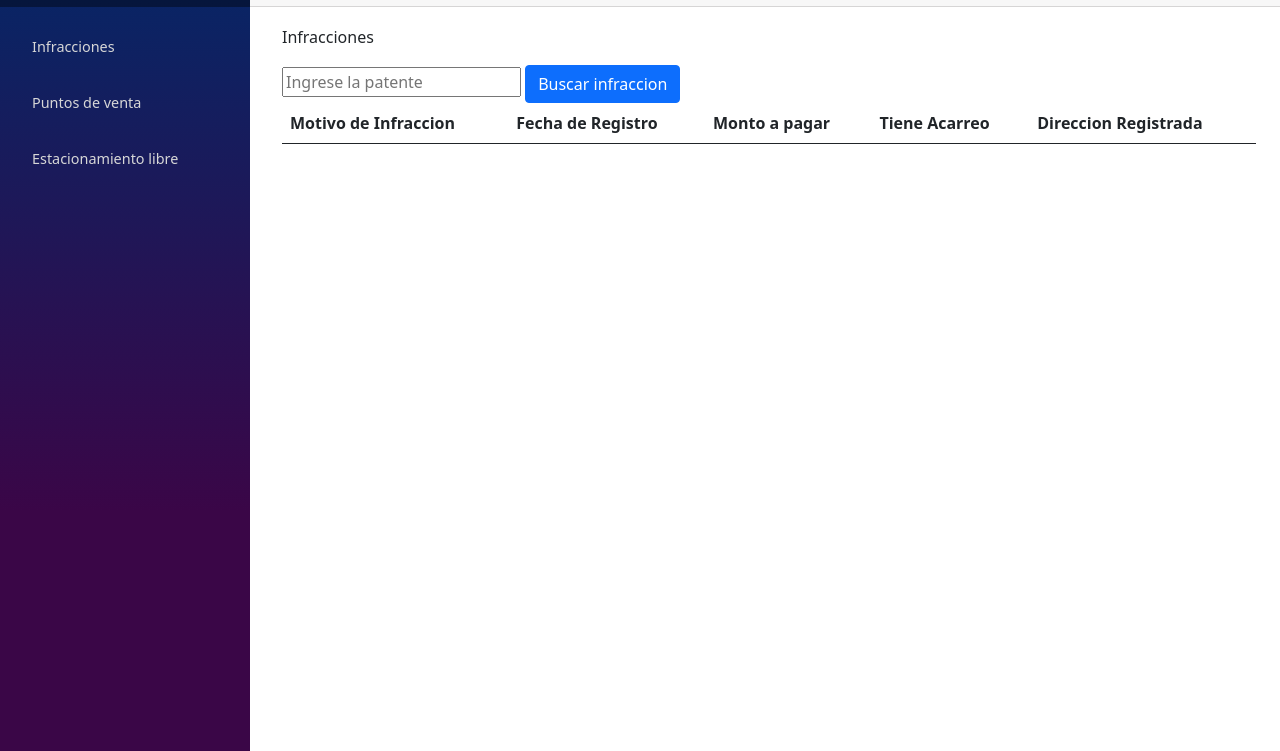
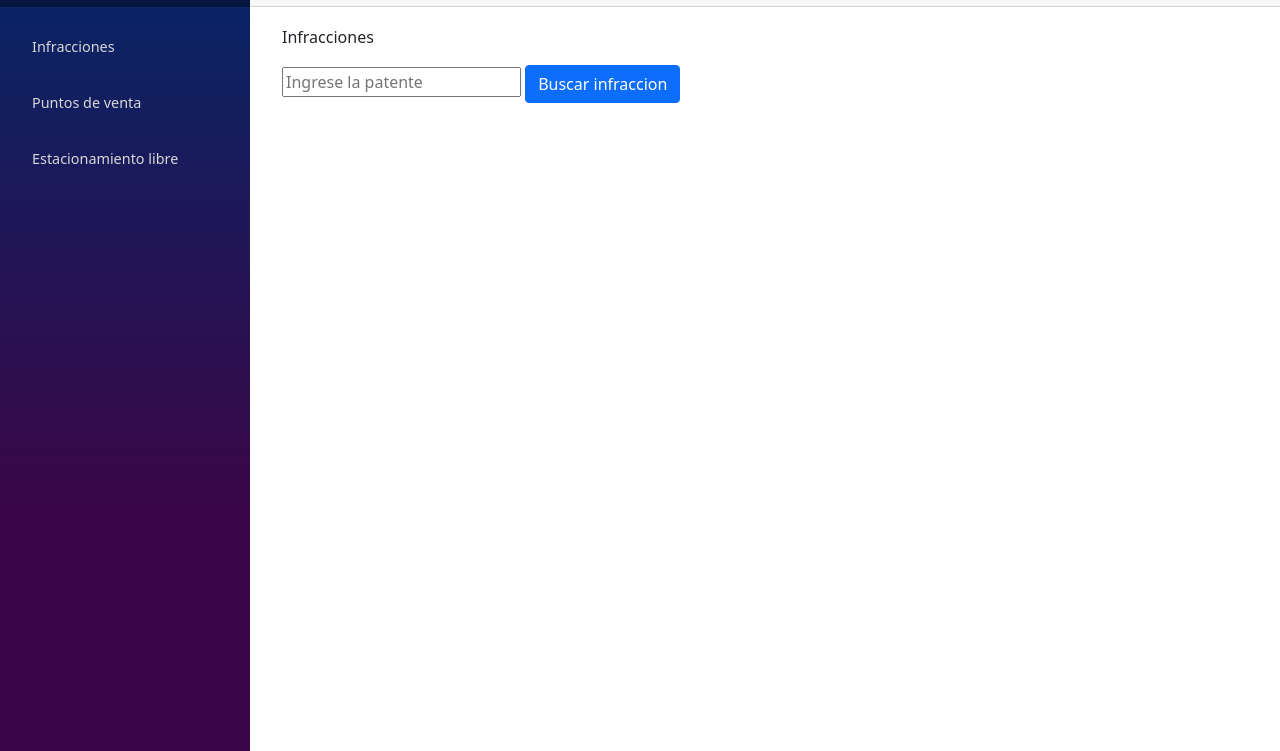
Before and after one commit to Siegharty/ProyectoIS, a website with bundled scripts: page Codigo Fuente/index.html in a window 1280 px wide. Shown: the part 49-800 px from the top of the page. Built offline with nearby package versions, Linux system fonts and the light colour scheme.

Commit message:
Oculta tabla

```diff
--- a/Codigo Fuente/pages/Infracciones.html
+++ b/Codigo Fuente/pages/Infracciones.html
@@ -4,7 +4,7 @@
   <button id="enviar" type="button" class="btn btn-primary">Buscar infraccion</button>
 </div>
 
-<table id="tablaInfracciones" class="table">
+<table id="tablaInfracciones" class="table" style="display:none;">
     <thead>
       <tr>
         <th scope="col">Motivo de Infraccion</th>
```
